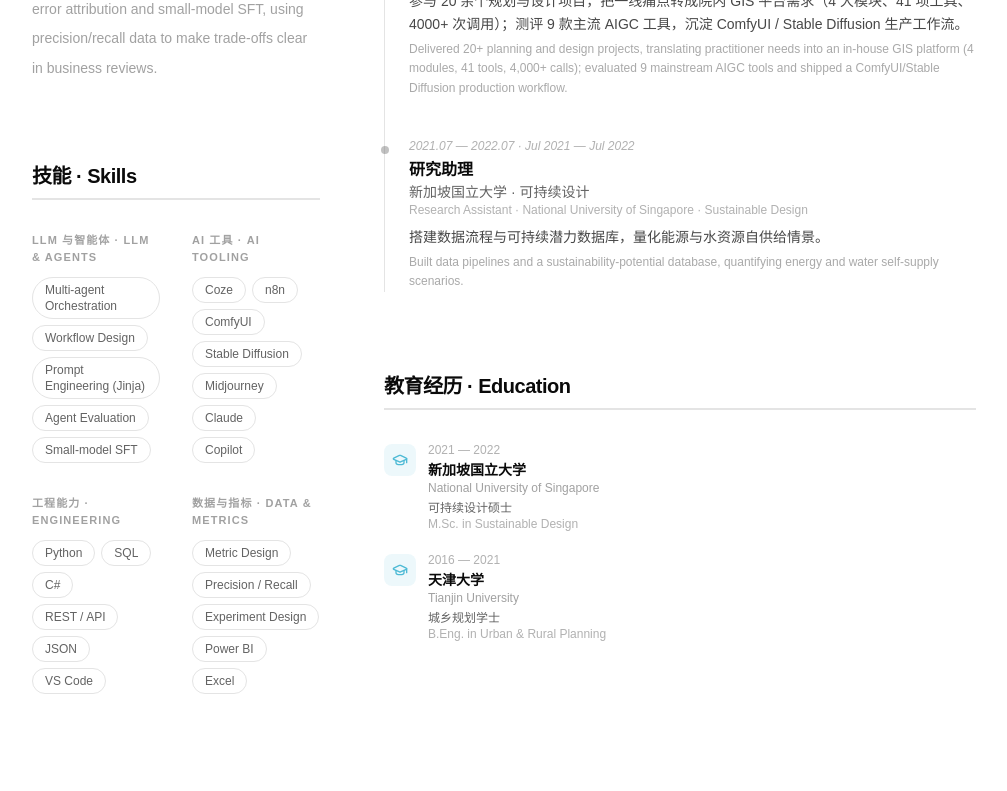
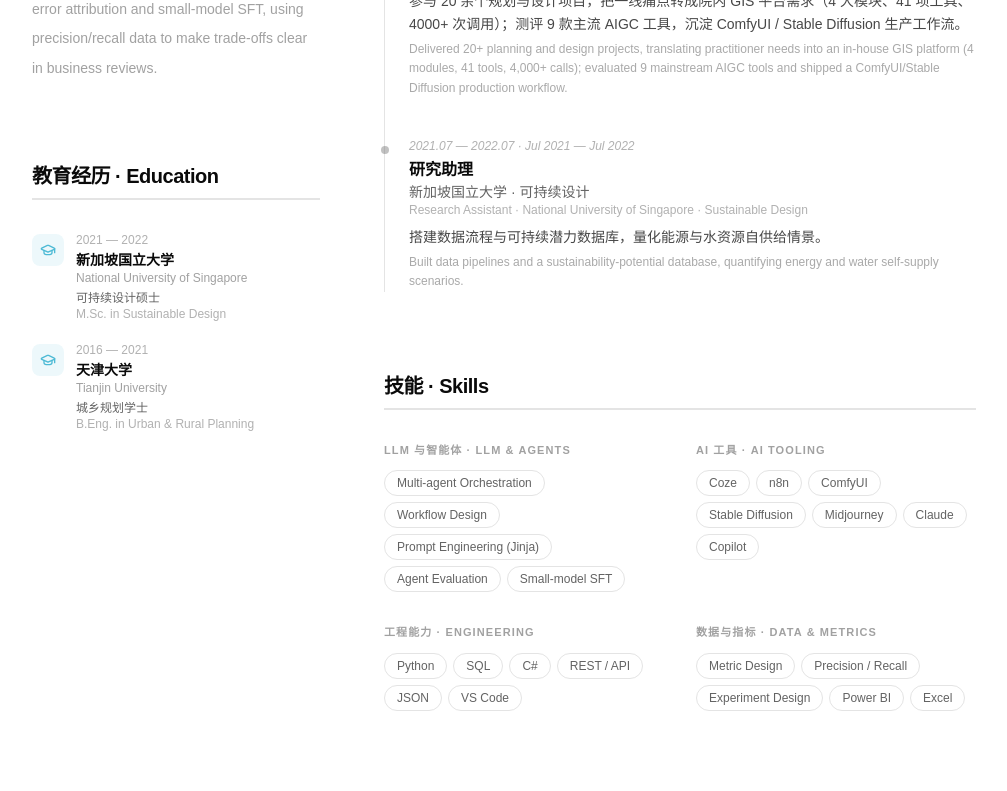
Before and after one commit to Yoria97/personal-site, a React (Vite) app: page / in a window 1280 px wide. Shown: the part 1340-2131 px from the top of the page, without its empty margins (136-1143 px from the left). Built offline with nearby package versions, Linux system fonts and the light colour scheme; no server answers.

Commit message:
feat: swap Education and Skills sections between columns

```diff
--- a/src/pages/HomePage.tsx
+++ b/src/pages/HomePage.tsx
@@ -20,12 +20,12 @@ export default function HomePage() {
           {/* 左侧窄栏：简介 + 技能 */}
           <aside className="w-full shrink-0 lg:w-72">
             <About />
-            <Skills />
+            <Education />
           </aside>
           {/* 右侧主栏：经历 */}
           <main className="min-w-0 flex-1">
             <Timeline />
-            <Education />
+            <Skills />
           </main>
         </div>
       </div>
```
